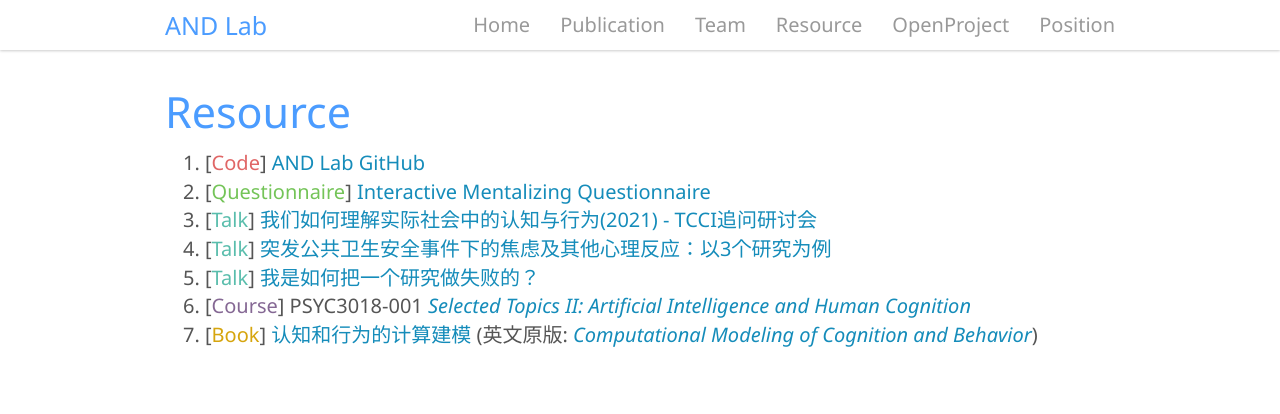
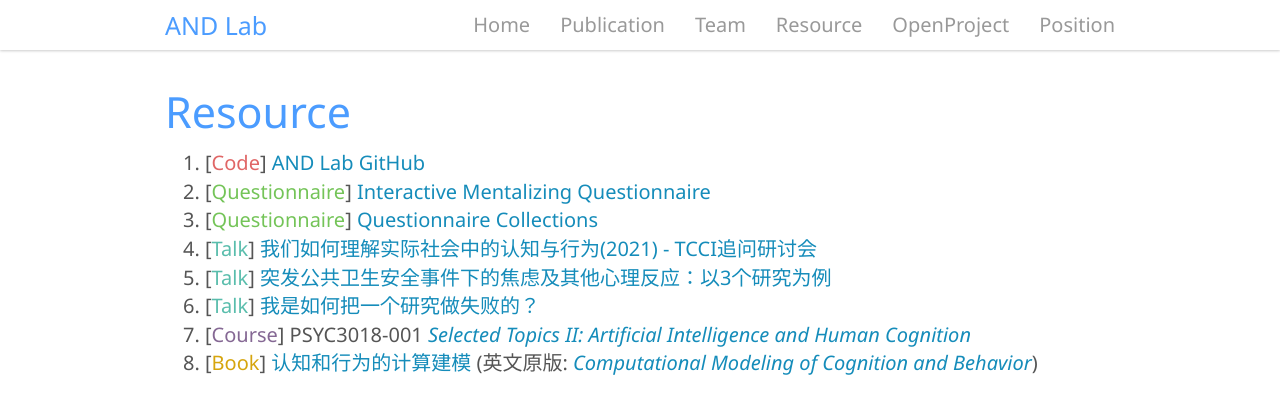
Before and after one commit to andlab-um/lab-website, a Jekyll site: the page built from _pages/resource.md, in a window 1280 px wide. Shown: the top 414 px of the page. Built offline with Jekyll 4.4.1, drawn with Linux system fonts in a browser that asks for light colours; nearby versions of some CDN libraries.

Commit message:
add questionnaires

```diff
--- a/_pages/resource.md
+++ b/_pages/resource.md
@@ -9,8 +9,9 @@ permalink: /resource
 
 1. [**<span style="color:#e06666">Code</span>**] [AND Lab GitHub](https://github.com/andlab-um){:target="_blank"}
 2. [**<span style="color:#74c458">Questionnaire</span>**] [Interactive Mentalizing Questionnaire](https://github.com/andlab-um/IMQ){:target="_blank"}
-3. [**<span style="color:#59bdac">Talk</span>**] [我们如何理解实际社会中的认知与行为(2021) - TCCI追问研讨会](https://www.bilibili.com/video/BV1og411L7gZ){:target="_blank"}
-4. [**<span style="color:#59bdac">Talk</span>**] [突发公共卫生安全事件下的焦虑及其他心理反应：以3个研究为例](https://www.bilibili.com/video/BV1NV411C7YW){:target="_blank"}
-5. [**<span style="color:#59bdac">Talk</span>**] [我是如何把一个研究做失败的？](https://zwe.h5.xeknow.com/s/34tJsj){:target="_blank"}
-6. [**<span style="color:#856894">Course</span>**] **PSYC3018-001** [_Selected Topics II: Artificial Intelligence and Human Cognition_]({% post_url 2021-09-06-PSYC3018-001 %})
-7. [**<span style="color:#d6a50e">Book</span>**] [认知和行为的计算建模]({% post_url 2021-09-06-CMCB %}) (英文原版: [_Computational Modeling of Cognition and Behavior_](https://psy-farrell.github.io/computational-modelling){:target="_blank"})
+3. [**<span style="color:#74c458">Questionnaire</span>**] [Questionnaire Collections](../assets/files/Questionnaires.docx){:target="_blank"}
+4. [**<span style="color:#59bdac">Talk</span>**] [我们如何理解实际社会中的认知与行为(2021) - TCCI追问研讨会](https://www.bilibili.com/video/BV1og411L7gZ){:target="_blank"}
+5. [**<span style="color:#59bdac">Talk</span>**] [突发公共卫生安全事件下的焦虑及其他心理反应：以3个研究为例](https://www.bilibili.com/video/BV1NV411C7YW){:target="_blank"}
+6. [**<span style="color:#59bdac">Talk</span>**] [我是如何把一个研究做失败的？](https://zwe.h5.xeknow.com/s/34tJsj){:target="_blank"}
+7. [**<span style="color:#856894">Course</span>**] **PSYC3018-001** [_Selected Topics II: Artificial Intelligence and Human Cognition_]({% post_url 2021-09-06-PSYC3018-001 %})
+8. [**<span style="color:#d6a50e">Book</span>**] [认知和行为的计算建模]({% post_url 2021-09-06-CMCB %}) (英文原版: [_Computational Modeling of Cognition and Behavior_](https://psy-farrell.github.io/computational-modelling){:target="_blank"})
```
Also changed, not shown: 1 other file.
